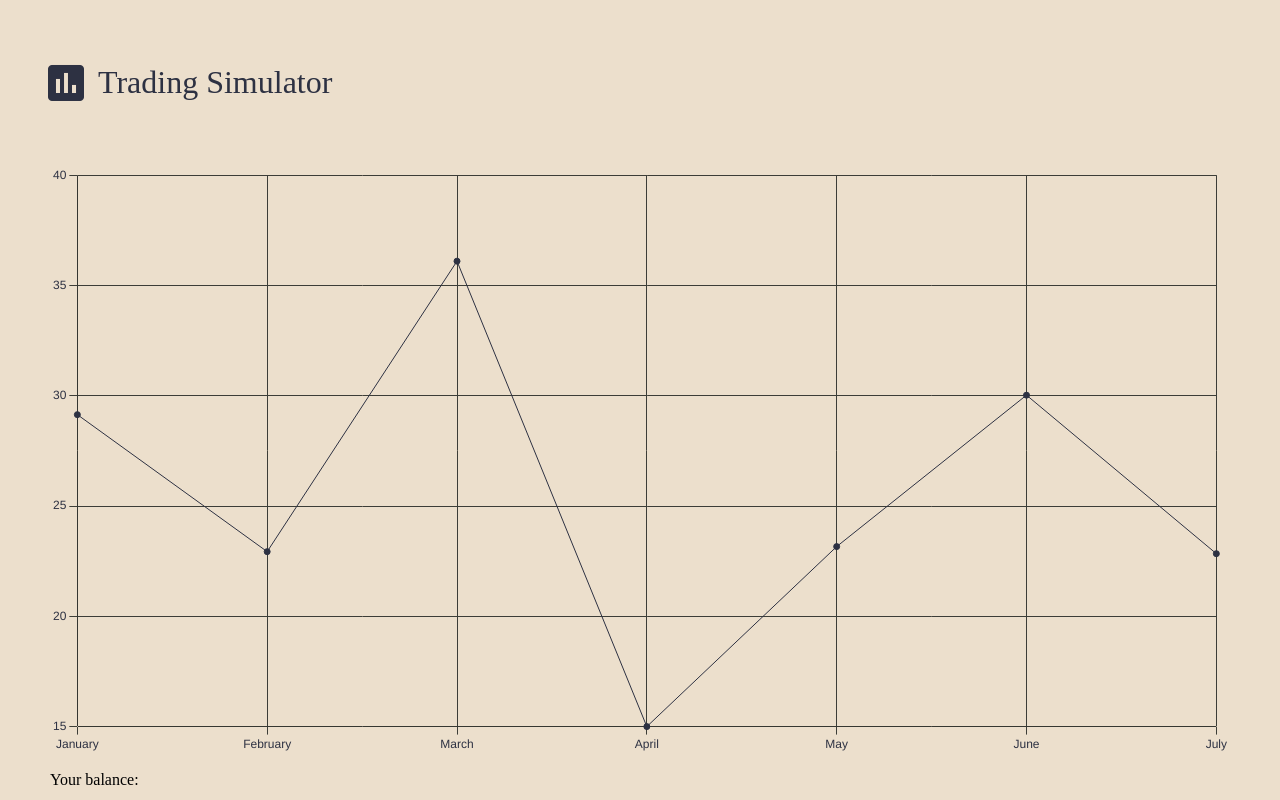
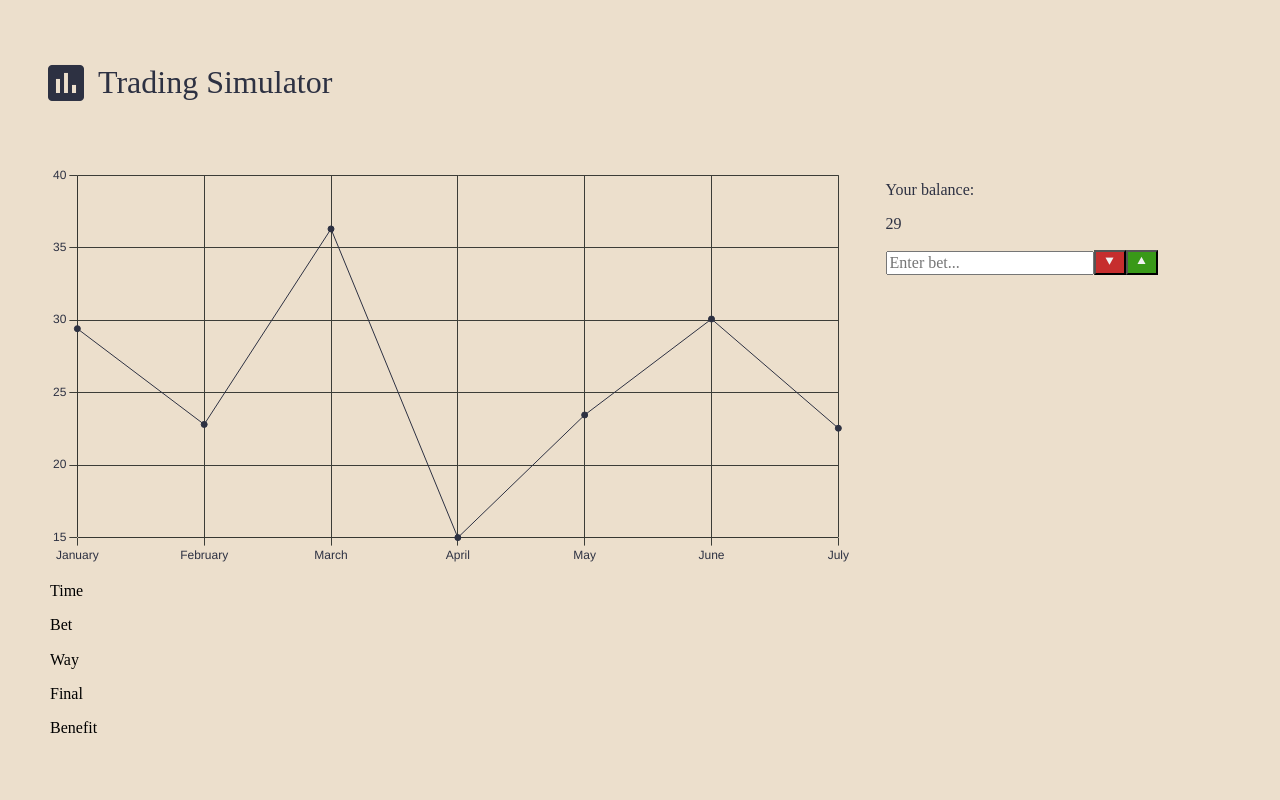
Before and after one commit to Mykhailo-Odynets/Trading-Simulator, a React (Vite) app: page / in a window 1280 px wide. Shown: the top 800 px of the page. Built offline with nearby package versions, Linux system fonts and the light colour scheme.

Commit message:
display: grid in CSS

```diff
--- a/src/App.tsx
+++ b/src/App.tsx
@@ -28,12 +28,13 @@ function App() {
               <DynamicChart onDataUpdate={handleDataUpdate} />
               <div className="betZone__inputSide">
                 <div className="betZone__text">
-                  <p className="small">Your balance:</p>
+                  <p>Your balance:</p>
                   <p>{lastChartData}</p>
                 </div>
                 <input
                   type="number"
                   // value={}
+                  placeholder="Enter bet..."
                 />
                 <Button iconText="icon-triangle-down" btnColor="var(--down)" />
                 <Button iconText="icon-triangle-up" btnColor="var(--up)" />
--- a/src/components/DynamicChart.tsx
+++ b/src/components/DynamicChart.tsx
@@ -43,6 +43,7 @@ const getChartColors = () => {
 
 const createOptions = (color: string, chartColor: string) => ({
   responsive: true,
+  // maintainAspectRatio: false,
   scales: {
     x: {
       ticks: { color },
@@ -93,17 +94,6 @@ export default function DynamicChart({ onDataUpdate }: DynamicChartProps) {
   }, []);
 
   useEffect(() => {
-    // const interval = setInterval(() => {
-    //   setChartData((prevData) => ({
-    //     ...prevData,
-    //     datasets: prevData.datasets.map((dataset) => ({
-    //       ...dataset,
-    //       data: dataset.data.map(
-    //         (value) => value + Math.floor(Math.random() * 10)
-    //       ),
-    //     })),
-    //   }));
-    // }, 1000);
     const interval = setInterval(() => {
       setChartData((prevData) => {
         const updatedData = {
@@ -130,5 +120,9 @@ export default function DynamicChart({ onDataUpdate }: DynamicChartProps) {
     };
   }, [updateChartColors]);
 
-  return <Line options={options} data={chartData} />;
+  return (
+    <div className="chartContainer">
+      <Line options={options} data={chartData} />
+    </div>
+  );
 }
--- a/src/styles/App.css
+++ b/src/styles/App.css
@@ -23,3 +23,20 @@ body {
 .header p {
   margin: 0;
 }
+
+
+.chartContainer {
+  width: 100%;
+  height: 100%;
+}
+.betZone {
+  display: grid;
+  grid-template-columns: 7fr 3fr;
+  gap: 2em;
+}
+.betZone__text {
+  color: var(--primary);
+}
+:is(.betZone) button span, input {
+  color: var(--secondary);
+}
```
